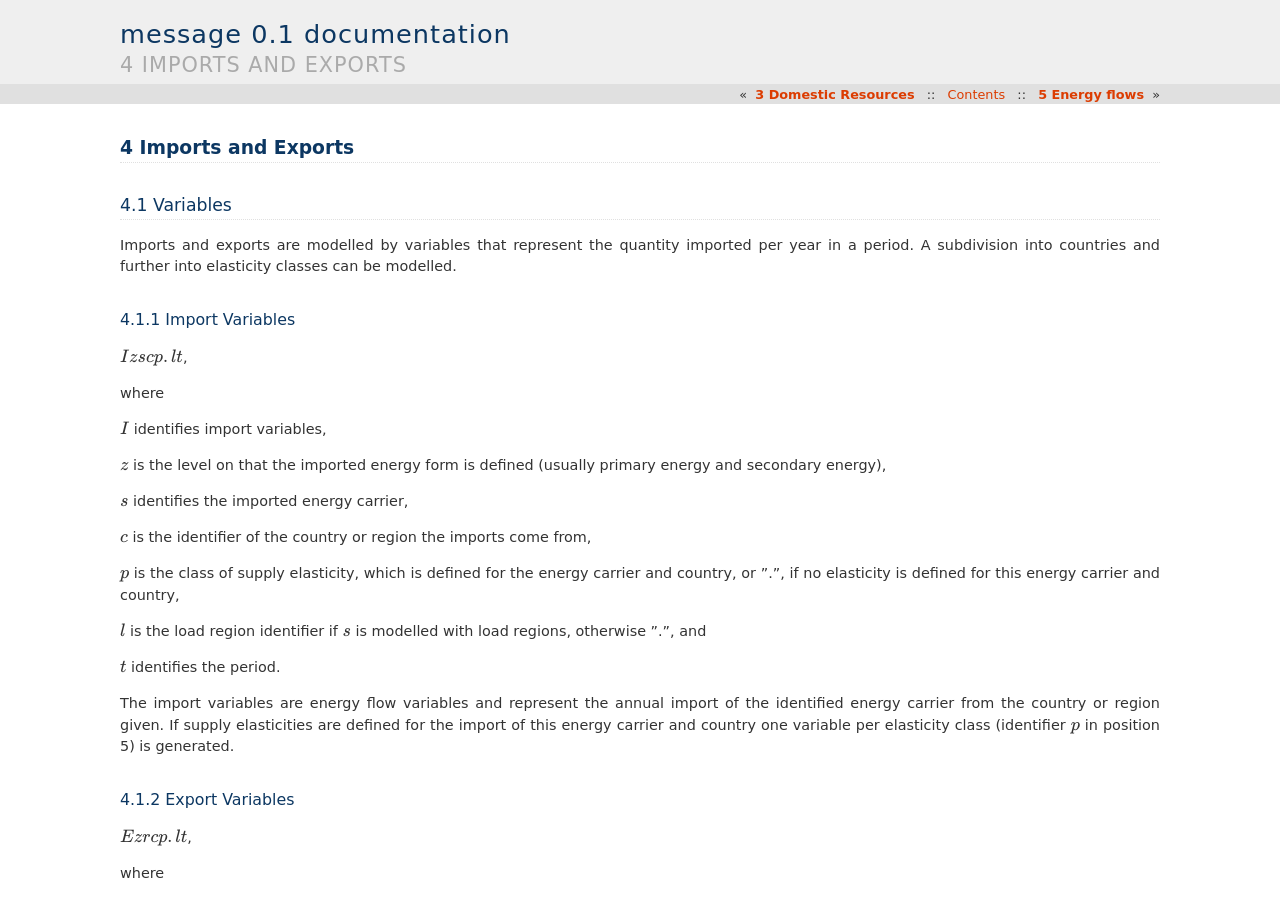
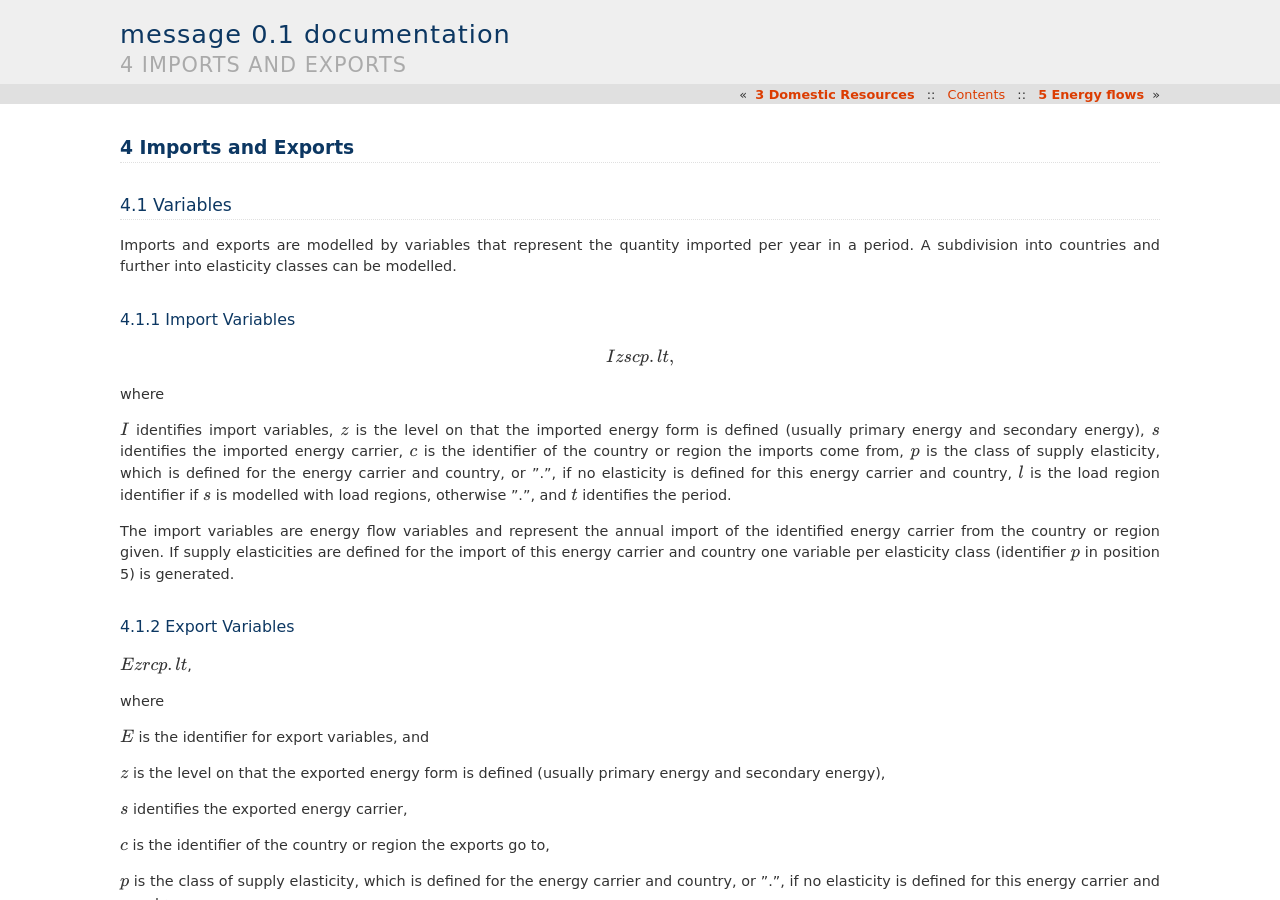
Before and after one commit to yiyi1991/message-ix-models, a Sphinx documentation site: the page built from doc/global/source/message_globiom/annex/message/imports_and_exports.rst, in a window 1280 px wide and 900 px high. Built offline with Sphinx 7.4.7, drawn with Linux system fonts in a browser that asks for light colours; pages that are not in the unit, such as notebooks, are missing from menus.

Commit message:
Update imports_and_exports.rst

```diff
--- a/doc/global/source/message_globiom/annex/message/imports_and_exports.rst
+++ b/doc/global/source/message_globiom/annex/message/imports_and_exports.rst
@@ -8,22 +8,17 @@ Imports and exports are modelled by variables that represent the quantity import
 4.1.1 	Import  Variables
 ~~~~~~~~~~~~~~~~~~~~~
 
-:math:`I zscp.lt`,
+.. math::
+   Izscp.lt,
 
 where
 
 :math:`I`	identifies import variables,
-
 :math:`z`	is the level on that the imported energy form is defined (usually primary energy and secondary energy),
-
 :math:`s`	identifies the imported energy carrier,
-
 :math:`c`	is the identifier of the country or region the imports come from,
-
 :math:`p`	is the class of supply elasticity, which is defined for the energy carrier and country, or ”.”, if no elasticity is defined for this energy carrier and country,
-
 :math:`l`	is the load region identifier if :math:`s` is modelled with load regions, otherwise ”.”, and
-
 :math:`t`	identifies the period.
 
 The import variables are energy flow variables and represent the annual import of the identified energy carrier from the country or region given. If supply elasticities are defined for the import of this energy carrier and country one variable per elasticity class (identifier :math:`p` in position 5) is generated.
```
